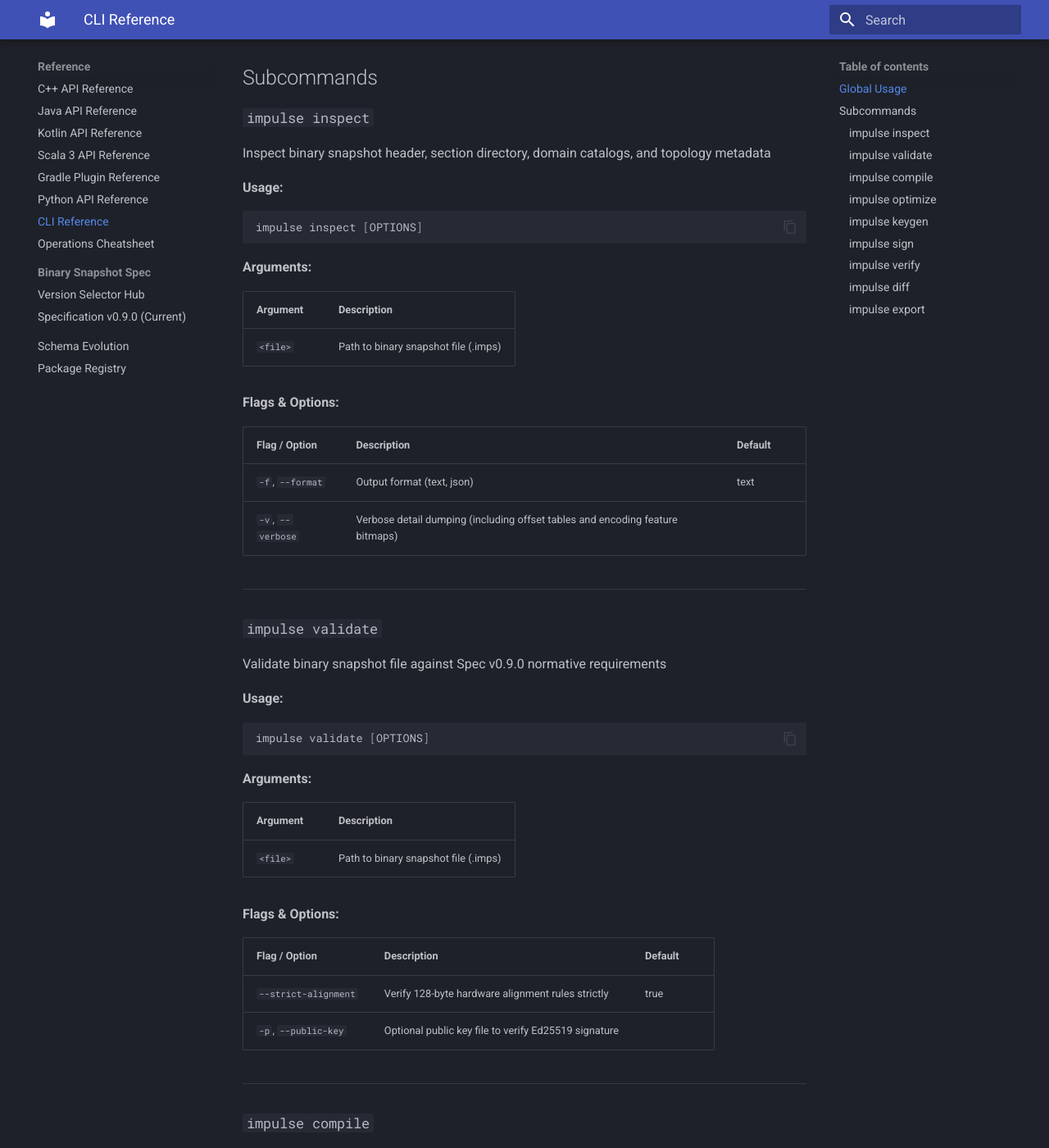
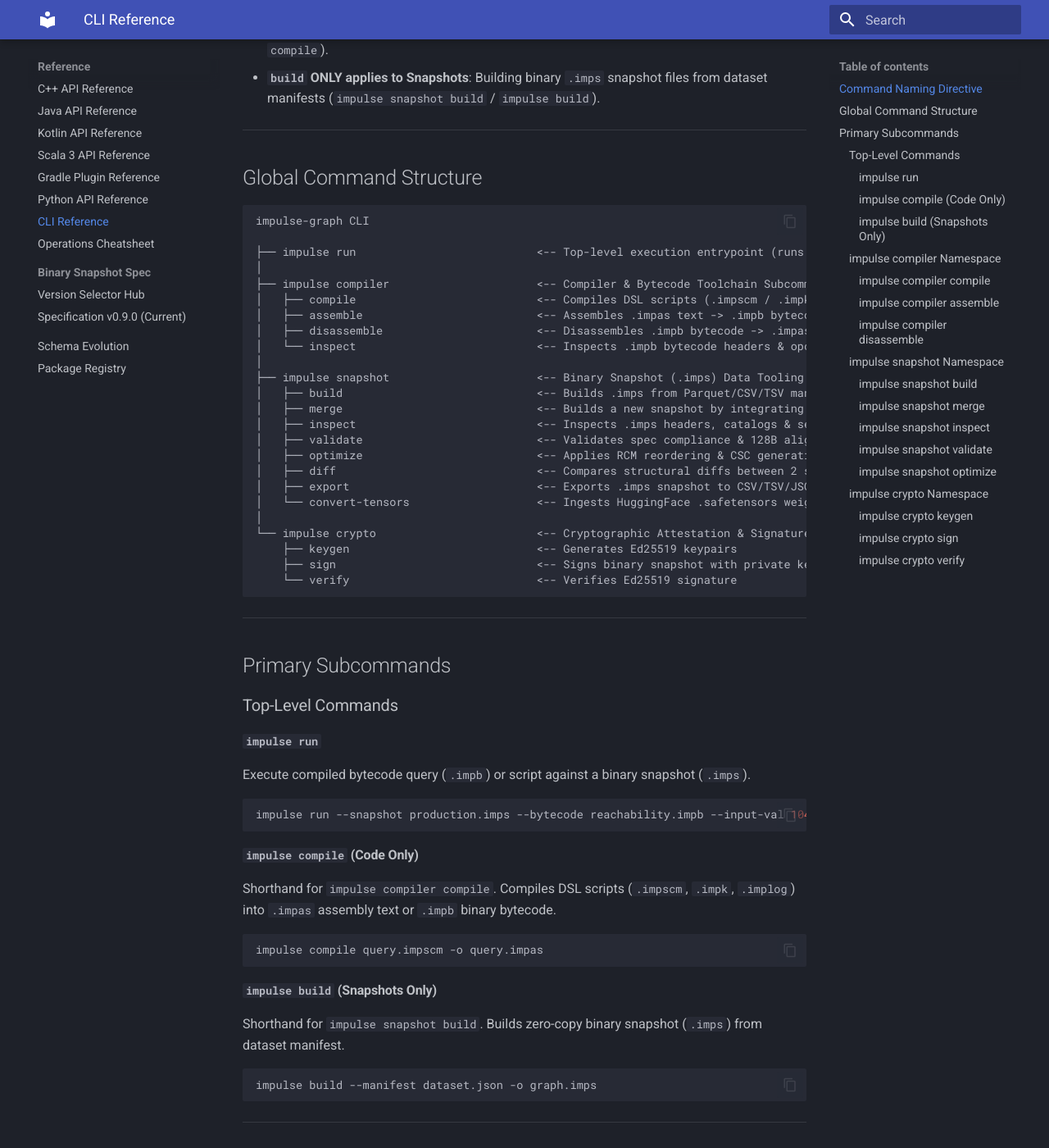
Before and after one commit to impulse-graph/impulse-website, an MkDocs documentation site: the page built from docs/reference/cli.md, in a window 1280 px wide and 1400 px high, scrolled down 451 px. Shown: the whole window at 82% size. Built offline with MkDocs 1.6.1 and Material for MkDocs 9.7.7, drawn with Linux system fonts in a browser that asks for light colours; some of the changed text lies outside the part shown.

Commit message:
docs: update positioning to Arrow for Graphs and 3 query paradigms

````diff
--- /dev/null
+++ b/docs/dsl/impk.md
@@ -0,0 +1,82 @@
+# ImpK Specification (`.impk`)
+
+> **Architectural Role**: **Primary User Frontend DSL (Array & Vector Math)**
+>
+> **ImpK** (`.impk`) is the high-level array and vector domain-specific language for the **Impulse Graph Engine**, designed for GraphBLAS matrix mathematics, PageRank, connected components, triangle counting, and SIMD vector operations. It compiles down to `ImpScheme` (`.impscm`) intermediate representation before being emitted as `ImpulseVM` bytecode (`impOps`).
+
+
+---
+
+## 1. Syntax & Core Primitives
+
+ImpK treats graphs as sparse adjacency matrices, frontiers as bitsets/vectors, and traversals as matrix-vector products.
+
+### Operator Primitives
+
+| ImpK Infix Operator | Operation | Compiles To S-Expression IR |
+| :--- | :--- | :--- |
+| `g @[f; "REL"]` | Sparse Matrix-Vector Product (CSR Walk) | `(g:walk-csr g f "REL")` |
+| `a &~ b` | Bitset Difference (AND-NOT) | `(bitset:and-not a b)` |
+| `a \| b` | Bitset Union (OR) | `(bitset:or a b)` |
+| `a & b` | Bitset Intersection (AND) | `(bitset:and a b)` |
+| `bitset start_node` | Bitset creation from single node | `(bitset:from start_node)` |
+
+---
+
+## 2. Code Example: 1-Hop ReBAC Filtered Traversal in ImpK
+
+```q
+/ Multi-Hop ReBAC Authorization Check in ImpK (.impk)
+fn check_reachability(g, start_user, target_doc) {
+    frontier: bitset start_user
+    visited: bitset start_user
+
+    / Advance frontier via CSR walk and compute bitset difference
+    frontier: (g @[frontier; "MEMBER_OF"]) &~ visited
+    visited: visited | frontier
+
+    return true
+}
+```
+
+---
+
+## 3. Code Example: PageRank (GraphBLAS Plus-Times Semiring)
+
+```q
+/ PageRank Algorithm in ImpK
+fn pagerank(g, damping, max_iters, epsilon) {
+    n: g.node_count
+    p: vector(n, 1.0 / n)
+    deg: g.out_degrees
+    teleport: (1.0 - damping) / n
+
+    until[iter >= max_iters] {
+        norm_p: p / deg
+        incoming: g @[norm_p; +*]
+        p: (incoming * damping) + teleport
+    }
+
+    return p
+}
+```
+
+---
+
+## 4. Compiling ImpK
+
+Using the `impulse-graph` CLI toolchain:
+
+```bash
+# 1. Compile .impk source directly into canonical .impas assembly text
+impulse compiler compile algorithm.impk -o algorithm.impas
+
+# 2. Inspect intermediate ImpScheme AST S-Expressions
+impulse compiler compile algorithm.impk --emit-ir
+
+# 3. Assemble text assembly into binary bytecode (.impb)
+impulse compiler assemble algorithm.impas -o algorithm.impb
+
+# 4. Execute compiled bytecode program against a snapshot
+impulse run --snapshot production.imps --bytecode algorithm.impb
+```
--- /dev/null
+++ b/docs/dsl/implog.md
@@ -0,0 +1,71 @@
+# ImpLog Specification (`.implog`)
+
+> **Architectural Role**: **Primary User Frontend DSL (Datalog & Logic)**
+>
+> **ImpLog** (`.implog`) is the high-level declarative Datalog logic domain-specific language for the **Impulse Graph Engine**, designed for fine-grained Relationship-Based Access Control (ReBAC / Zanzibar), transitive reachability, and security rule reasoning. It compiles down to `ImpScheme` (`.impscm`) intermediate representation before being emitted as `ImpulseVM` bytecode (`impOps`).
+
+
+---
+
+## 1. Syntax & Core Primitives
+
+ImpLog specifies computation through **Facts** and **Rules** (`head :- body`).
+
+### Language Directives & Clauses
+
+| ImpLog Syntax | Meaning | Compiled `ImpulseVM` Engine Behavior |
+| :--- | :--- | :--- |
+| `.decl rel_name(Type1, Type2)` | Declaration of relation schema | Verifies target snapshot relation metadata. |
+| `head(X, Z) :- rel1(X, Y), rel2(Y, Z)` | Horn Clause Rule | Traverses 2-hop relation path via `OP_CSR_WALK`. |
+| `head(X, Y) :- rel(X, Y), !visited(Y)` | Negation Clause | Performs fused `OP_ROARING_BITMAP_AND_NOT` difference. |
+
+---
+
+## 2. Code Example: ReBAC Transitive Group Membership & Authorizations
+
+```prolog
+// ReBAC Authorization Policy in ImpLog (.implog)
+.decl member(User, Group)
+.decl group_parent(Group, ParentGroup)
+.decl can_view(User, Document)
+
+// Base Case: Direct Group Membership
+member(U, G) :- direct_member(U, G).
+
+// Transitive Membership: User is in G2 if member of G1 and G1 is parent of G2
+member(U, G2) :- member(U, G1), group_parent(G1, G2).
+
+// Authorization Rule: User can view Document if member of a group with viewer rights
+can_view(U, D) :- member(U, G), doc_viewer(G, D), !revoked(U).
+```
+
+---
+
+## 3. Semi-Naive Fixpoint Evaluation & Roaring Bitsets
+
+When the `ImpLog` compiler processes recursive Datalog rules, it translates them into **Semi-Naive Fixpoint Iteration loops** backed by off-heap Roaring Bitsets:
+
+1. **Delta Set Expansion**: `OP_CSR_WALK` advances the new delta set.
+2. **Set Difference**: `OP_ROARING_BITMAP_AND_NOT` removes previously visited nodes ($\Delta_{k+1} = \text{Expanded} \setminus \text{Visited}$).
+3. **Set Union**: `OP_ROARING_BITMAP_OR` updates the total visited set ($\text{Visited} = \text{Visited} \cup \Delta_{k+1}$).
+4. **Termination Check**: `OP_BITSET_COUNT` checks if $\Delta_{k+1}$ is empty to exit loop.
+
+---
+
+## 4. Compiling ImpLog
+
+Using the `impulse-graph` CLI toolchain:
+
+```bash
+# 1. Compile .implog source directly into canonical .impas assembly text
+impulse compiler compile authz.implog -o authz.impas
+
+# 2. Inspect intermediate ImpScheme AST S-Expressions
+impulse compiler compile authz.implog --emit-ir
+
+# 3. Assemble text assembly into binary bytecode (.impb)
+impulse compiler assemble authz.impas -o authz.impb
+
+# 4. Execute query program against snapshot
+impulse run --snapshot production.imps --bytecode authz.impb --input-val 1042
+```
--- a/docs/reference/cli.md
+++ b/docs/reference/cli.md
@@ -1,189 +1,164 @@
 # CLI Reference (`impulse` / `impulse-graph`)
 
-Auto-generated CLI documentation for the Impulse Graph Engine developer tooling suite.
+Official CLI documentation for the Impulse Graph Engine developer utilities and compiler suite.
 
 !!! note "Canonical Executable"
     The primary executable name is `impulse-graph`, symlinked as `impulse`.
 
-## Global Usage
-```bash
-impulse <COMMAND> [OPTIONS]
+## Command Naming Directive
+
+* **`compile` ONLY applies to Code**: Compiling DSL scripts (`.impscm`, `.impk`, `.implog`) into `.impas` assembly text or `.impb` bytecode (`impulse compiler compile` / `impulse compile`).
+* **`build` ONLY applies to Snapshots**: Building binary `.imps` snapshot files from dataset manifests (`impulse snapshot build` / `impulse build`).
+
+---
+
+## Global Command Structure
+
+```text
+impulse-graph CLI
+
+├── impulse run                           <-- Top-level execution entrypoint (runs bytecode or source against .imps)
+│
+├── impulse compiler                      <-- Compiler & Bytecode Toolchain Subcommands (Code Only)
+│   ├── compile                           <-- Compiles DSL scripts (.impscm / .impk / .implog) -> .impas or .impb
+│   ├── assemble                          <-- Assembles .impas text -> .impb bytecode
+│   ├── disassemble                       <-- Disassembles .impb bytecode -> .impas text
+│   └── inspect                           <-- Inspects .impb bytecode headers & opcode stats
+│
+├── impulse snapshot                      <-- Binary Snapshot (.imps) Data Tooling (Snapshots Only)
+│   ├── build                             <-- Builds .imps from Parquet/CSV/TSV manifests
+│   ├── merge                             <-- Builds a new snapshot by integrating WAL delta log files
+│   ├── inspect                           <-- Inspects .imps headers, catalogs & sections
+│   ├── validate                          <-- Validates spec compliance & 128B alignment
+│   ├── optimize                          <-- Applies RCM reordering & CSC generation
+│   ├── diff                              <-- Compares structural diffs between 2 snapshots
+│   ├── export                            <-- Exports .imps snapshot to CSV/TSV/JSONL
+│   └── convert-tensors                   <-- Ingests HuggingFace .safetensors weights
+│
+└── impulse crypto                        <-- Cryptographic Attestation & Signatures
+    ├── keygen                            <-- Generates Ed25519 keypairs
+    ├── sign                              <-- Signs binary snapshot with private key
+    └── verify                            <-- Verifies Ed25519 signature
 ```
 
-## Subcommands
+---
 
-### `impulse inspect`
-Inspect binary snapshot header, section directory, domain catalogs, and topology metadata
+## Primary Subcommands
 
-**Usage:**
+### Top-Level Commands
+
+#### `impulse run`
+Execute compiled bytecode query (`.impb`) or script against a binary snapshot (`.imps`).
+
 ```bash
-impulse inspect [OPTIONS]
+impulse run --snapshot production.imps --bytecode reachability.impb --input-val 1042
 ```
 
-**Arguments:**
+#### `impulse compile` (Code Only)
+Shorthand for `impulse compiler compile`. Compiles DSL scripts (`.impscm`, `.impk`, `.implog`) into `.impas` assembly text or `.impb` binary bytecode.
 
-| Argument | Description |
-| :--- | :--- |
-| `<file>` | Path to binary snapshot file (.imps) |
+```bash
+impulse compile query.impscm -o query.impas
+```
 
-**Flags & Options:**
+#### `impulse build` (Snapshots Only)
+Shorthand for `impulse snapshot build`. Builds zero-copy binary snapshot (`.imps`) from dataset manifest.
 
-| Flag / Option | Description | Default |
-| :--- | :--- | :--- |
-| `-f`, `--format` | Output format (text, json) | text |
-| `-v`, `--verbose` | Verbose detail dumping (including offset tables and encoding feature bitmaps) |  |
+```bash
+impulse build --manifest dataset.json -o graph.imps
+```
 
 ---
-### `impulse validate`
-Validate binary snapshot file against Spec v0.9.0 normative requirements
 
-**Usage:**
+### `impulse compiler` Namespace
+
+#### `impulse compiler compile`
+Compile DSL source script (`.impscm`, `.impk`, `.implog`) into `.impas` assembly text or `.impb` bytecode.
+
 ```bash
-impulse validate [OPTIONS]
+impulse compiler compile reachability.impscm -o reachability.impas
 ```
 
-**Arguments:**
+| Option | Description |
+| :--- | :--- |
+| `<INPUT>` | Path to DSL script file (`.impscm`, `.impk`, `.implog`) |
+| `-o, --output` | Destination `.impas` or `.impb` file path |
+| `--emit-ir` | Emit Intermediate Representation (S-Expressions) to stdout |
 
-| Argument | Description |
-| :--- | :--- |
-| `<file>` | Path to binary snapshot file (.imps) |
+#### `impulse compiler assemble`
+Assemble textual assembly (`.impas`) into binary bytecode program (`.impb`).
 
-**Flags & Options:**
+```bash
+impulse compiler assemble query.impas -o query.impb
+```
 
-| Flag / Option | Description | Default |
-| :--- | :--- | :--- |
-| `--strict-alignment` | Verify 128-byte hardware alignment rules strictly | true |
-| `-p`, `--public-key` | Optional public key file to verify Ed25519 signature |  |
+#### `impulse compiler disassemble`
+Disassemble binary bytecode program (`.impb`) into annotated text assembly (`.impas`).
+
+```bash
+impulse compiler disassemble query.impb
+```
 
 ---
-### `impulse compile`
-Compile edge list CSV/TSV/JSON-L data into zero-copy binary snapshot (.imps)
 
-**Usage:**
+### `impulse snapshot` Namespace
+
+#### `impulse snapshot build`
+Build zero-copy binary snapshot (`.imps`) from Parquet/CSV/TSV dataset manifest.
+
 ```bash
-impulse compile [OPTIONS]
+impulse snapshot build --manifest dataset.json -o production.imps
 ```
 
-**Flags & Options:**
+#### `impulse snapshot merge`
+Build a new binary snapshot by integrating WAL delta log files (`.impdelta`).
 
-| Flag / Option | Description | Default |
-| :--- | :--- | :--- |
-| `-m`, `--manifest` | Path to JSON compiler manifest file |  |
-| `-o`, `--output` | Output binary snapshot destination path (.imps) |  |
+```bash
+impulse snapshot merge --base production.imps --deltas wal1.impdelta wal2.impdelta -o updated.imps
+```
+
+#### `impulse snapshot inspect`
+Inspect binary snapshot header, section directory, domain catalogs, and topology metadata.
+
+```bash
+impulse snapshot inspect production.imps --format json
+```
+
+#### `impulse snapshot validate`
+Validate binary snapshot file against Spec v0.9.0 / v2.4 normative requirements and 128-byte hardware alignment.
+
+```bash
+impulse snapshot validate production.imps --strict-alignment
+```
+
+#### `impulse snapshot optimize`
+Apply offline layout optimizations (Reverse Cuthill-McKee graph reordering, degree sort, CSC generation).
+
+```bash
+impulse snapshot optimize -i raw.imps -o opt.imps --rcm --csc
+```
 
 ---
-### `impulse optimize`
-Heavy offline snapshot layout optimizer (RCM graph reordering, vector encodings, section stripping)
 
-**Usage:**
+### `impulse crypto` Namespace
+
+#### `impulse crypto keygen`
+Generate Ed25519 keypair for snapshot signatures.
+
 ```bash
-impulse optimize [OPTIONS]
+impulse crypto keygen -o impulse_key
 ```
 
-**Flags & Options:**
+#### `impulse crypto sign`
+Sign binary snapshot file using Ed25519 private key.
 
-| Flag / Option | Description | Default |
-| :--- | :--- | :--- |
-| `-i`, `--input` | Input binary snapshot (.imps) |  |
-| `-o`, `--output` | Output optimized snapshot destination (.imps) |  |
-| `--rcm` | Apply Reverse Cuthill-McKee (RCM) bandwidth reduction and cache-line reordering |  |
-| `--encoding` | Target CSR column encoding (raw_uint32, delta_vbyte, simdcomp, sliced_ellpack) |  |
-| `--strip-mappings` | Strip string ID mapping catalog for minimal runtime binary footprint |  |
-| `--strip-properties` | Strip DTO property payload blocks |  |
-
----
-### `impulse keygen`
-Generate Ed25519 keypairs for snapshot signature verification
-
-**Usage:**
 ```bash
-impulse keygen [OPTIONS]
+impulse crypto sign production.imps -k impulse_key.priv
 ```
 
-**Flags & Options:**
+#### `impulse crypto verify`
+Verify Ed25519 cryptographic signature on binary snapshot.
 
-| Flag / Option | Description | Default |
-| :--- | :--- | :--- |
-| `-o`, `--out` | Destination directory or file path prefix for generated keypair | impulse_key |
-
----
-### `impulse sign`
-Sign a binary snapshot using Ed25519 private key
-
-**Usage:**
 ```bash
-impulse sign [OPTIONS]
+impulse crypto verify production.imps -k impulse_key.pub
 ```
-
-**Arguments:**
-
-| Argument | Description |
-| :--- | :--- |
-| `<file>` | Target binary snapshot file (.imps) |
-
-**Flags & Options:**
-
-| Flag / Option | Description | Default |
-| :--- | :--- | :--- |
-| `-k`, `--key` | Path to Ed25519 private key file (hex/pem) |  |
-
----
-### `impulse verify`
-Verify Ed25519 signature on a binary snapshot
-
-**Usage:**
-```bash
-impulse verify [OPTIONS]
-```
-
-**Arguments:**
-
-| Argument | Description |
-| :--- | :--- |
-| `<file>` | Target binary snapshot file (.imps) |
-
-**Flags & Options:**
-
-| Flag / Option | Description | Default |
-| :--- | :--- | :--- |
-| `-k`, `--key` | Path to Ed25519 public key file (hex/pem) |  |
-
----
-### `impulse diff`
-Compare structural topology and schema differences between two binary snapshots
-
-**Usage:**
-```bash
-impulse diff [OPTIONS]
-```
-
-**Arguments:**
-
-| Argument | Description |
-| :--- | :--- |
-| `<base>` | Base binary snapshot file (.imps) |
-| `<target>` | Target binary snapshot file (.imps) |
-
----
-### `impulse export`
-Export binary snapshot file (.imps) back to CSV/TSV edge lists
-
-**Usage:**
-```bash
-impulse export [OPTIONS]
-```
-
-**Arguments:**
-
-| Argument | Description |
-| :--- | :--- |
-| `<file>` | Input binary snapshot file (.imps) |
-
-**Flags & Options:**
-
-| Flag / Option | Description | Default |
-| :--- | :--- | :--- |
-| `-o`, `--out-dir` | Output directory for exported edge files |  |
-| `-f`, `--format` | Export format (tsv, csv, jsonl) | tsv |
-
----
--- a/mkdocs.yml
+++ b/mkdocs.yml
@@ -46,6 +46,12 @@ nav:
     - GraphView: concepts/graph-view.md
     - Schema: concepts/schema.md
 
+  - Languages & DSLs:
+    - Overview: dsl/index.md
+    - ImpScheme (.impscm): dsl/impscm.md
+    - ImpK (.impk): dsl/impk.md
+    - ImpLog (.implog): dsl/implog.md
+
   - Query API:
     - Overview: query-api/index.md
     - Building Queries: query-api/building-queries.md
````
Also changed, not shown: docs/dsl/impscm.md (added, +120 -0 lines), docs/dsl/index.md (added, +53 -0 lines), docs/index.md (+10 -13 lines), docs/query-api/building-queries.md (+32 -29 lines).
